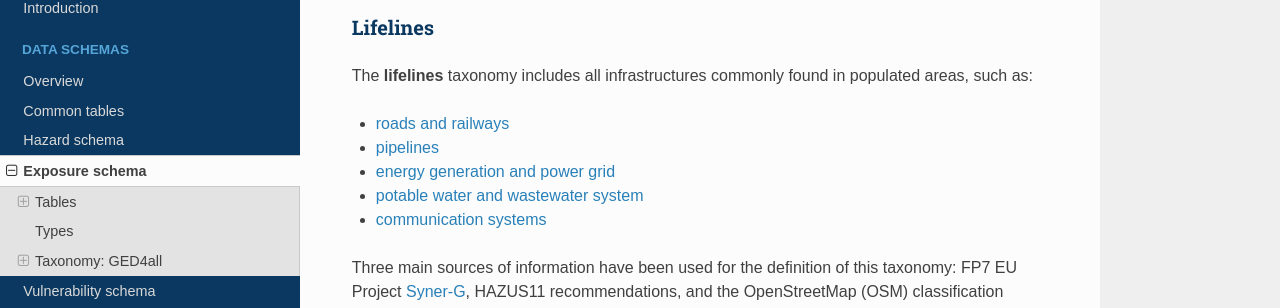
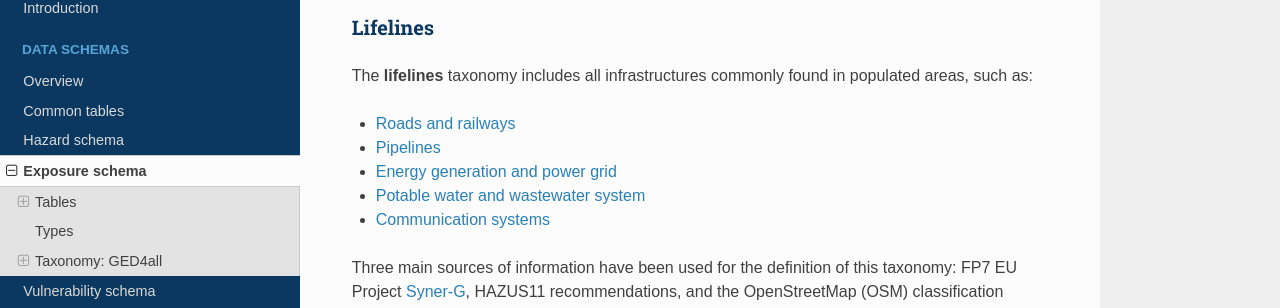
Before and after one commit to GFDRR/rdl-doc, an MkDocs documentation site: the page built from docs/exposure.md, in a window 1280 px wide and 900 px high, scrolled down 8858 px. Shown: the part 145-453 px from the top of the window. Built offline with MkDocs 1.6.1, drawn with Linux system fonts in a browser that asks for light colours; nearby versions of some CDN libraries.

Commit message:
Update exposure.md

```diff
--- a/docs/exposure.md
+++ b/docs/exposure.md
@@ -272,11 +272,11 @@ Missing attributes can be skipped from the string, e.g.
 ###Lifelines
 The **lifelines** taxonomy includes all infrastructures commonly found in populated areas, such as:
 
-- [roads and railways](#roads-and-railways)
-- [pipelines](#pipelines)
-- [energy generation and power grid](#energy-generation-and-power-grid)
-- [potable water and wastewater system](#potable-water-and-wastewater-systems)
-- [communication systems](#communication-systems)
+- [Roads and railways](#roads-and-railways)
+- [Pipelines](#pipelines)
+- [Energy generation and power grid](#energy-generation-and-power-grid)
+- [Potable water and wastewater system](#potable-water-and-wastewater-systems)
+- [Communication systems](#communication-systems)
 
 Three main sources of information have been used for the definition of this taxonomy: FP7 EU Project [Syner-G](http://www.vce.at/SYNER-G), HAZUS11 recommendations, and the OpenStreetMap (OSM) classification system.
 
```
